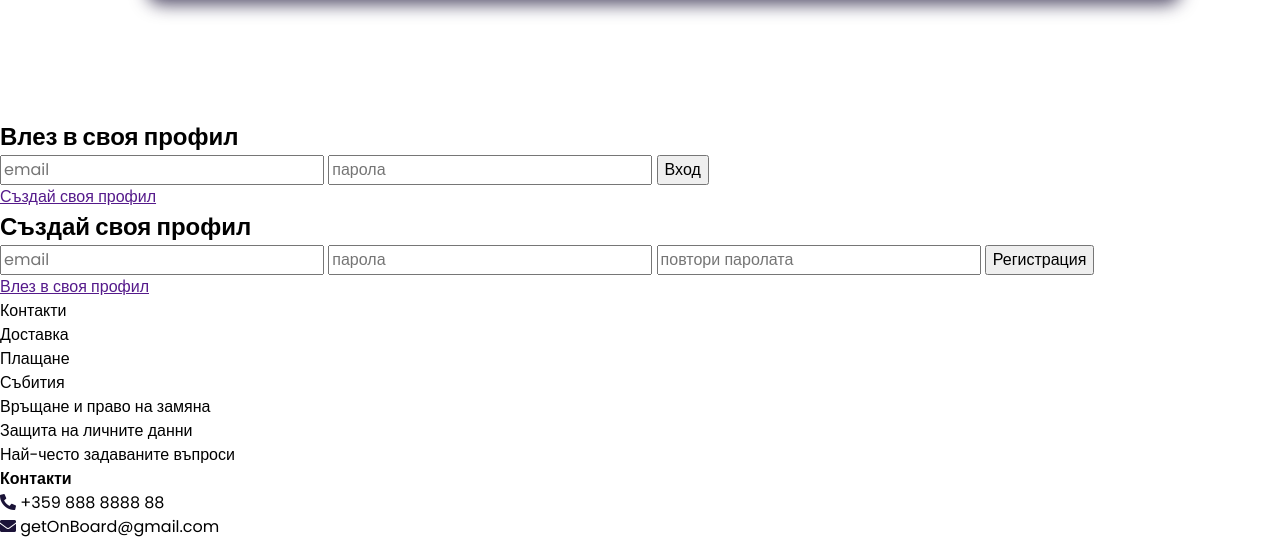
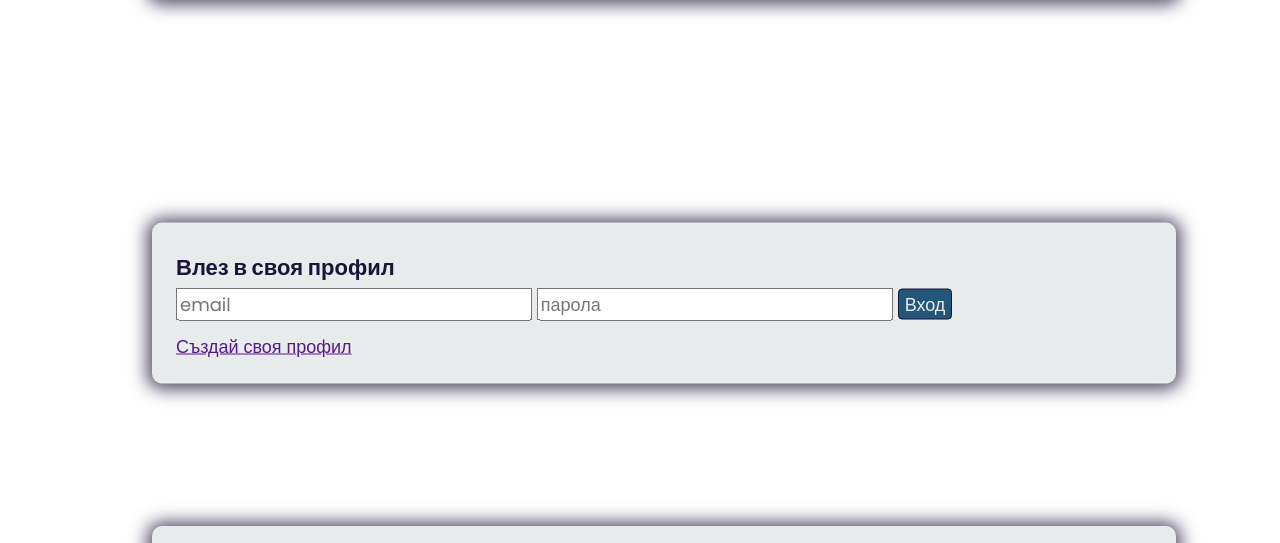
Before and after one commit to LiaKostova/BoardGames-SPA, a plain HTML site: page project_src/index.html in a window 1280 px wide. Shown: the part 2287-2830 px from the top of the page. Drawn offline with Linux system fonts and the light colour scheme.

Commit message:
Login and register section - editing

```diff
--- a/project_src/index.html
+++ b/project_src/index.html
@@ -162,28 +162,28 @@
 
         <!-- Login section -->
         <div class="login">
-            <section class="login-section">
+            <section class="login-section card-section">
                 <h2 class="login-title">Влез в своя профил</h2>
                 <form class="login-form">
                     <input type="text" name="email" id="email" placeholder="email">
                     <input type="password" name="password" id="password" placeholder="парола">
-                    <button type="submit" class="login-button">Вход</button>
-                    <p class="form-message"><a href="">Създай своя профил</a></p>
+                    <button type="submit" class="login-button profile-button">Вход</button>
                 </form>
+                <p class="form-message"><a href="">Създай своя профил</a></p>
             </section>
         </div>
 
          <!-- Register section -->
              <div class="register">
-                 <section class="register-section">
+                 <section class="register-section card-section">
                     <h2 class="register-title">Създай своя профил</h2>
                     <form class="register-form">
                         <input type="text" name="email" id="register-email" placeholder="email">
                         <input type="password" name="password" id="register-password" placeholder="парола">
                         <input type="password" name="re-password" id="re-password" placeholder="повтори паролата">
-                         <button type="submit" class="login-button">Регистрация</button>
-                         <p class="form-message"><a href="">Влез в своя профил</a></p>
+                         <button type="submit" class="login-button profile-button">Регистрация</button>
                      </form>
+                     <p class="form-message"><a href="">Влез в своя профил</a></p>
                   </section>
             </div>
 
--- a/project_src/styles/style.css
+++ b/project_src/styles/style.css
@@ -215,3 +215,54 @@ main .card-section{
 .ranking-ul .ranking-li-title .ranking-row{
     padding: 14px;
 }
+
+
+/* login */
+
+.login{
+    position:relative;
+    height: 40vh;
+}
+
+.login .login-title{
+    font-size: 22px;
+    color: var(--clr-darkpurple);
+    padding: 4px 0px;
+}
+
+.login .login-form{
+    font-size: 18px;
+    border-radius: 4px;
+    padding-bottom: 12px;
+}
+
+.profile-button{
+    font-size: 18px;
+    background-color: var(--clr-light-blue);
+    color: var(--clr-grey);
+    border: 1px solid var(--clr-darkpurple);
+    border-radius: 4px;
+}
+
+.form-message{
+    font-size: 18px;
+
+}
+
+/* register */
+.register{
+    position:relative;
+    height: 40vh;
+}
+
+.register .register-title{
+    font-size: 22px;
+    color: var(--clr-darkpurple);
+    padding: 4px 0px;
+}
+
+.register .register-form{
+    font-size: 18px;
+    border-radius: 4px;
+    padding-bottom: 12px;
+}
```
